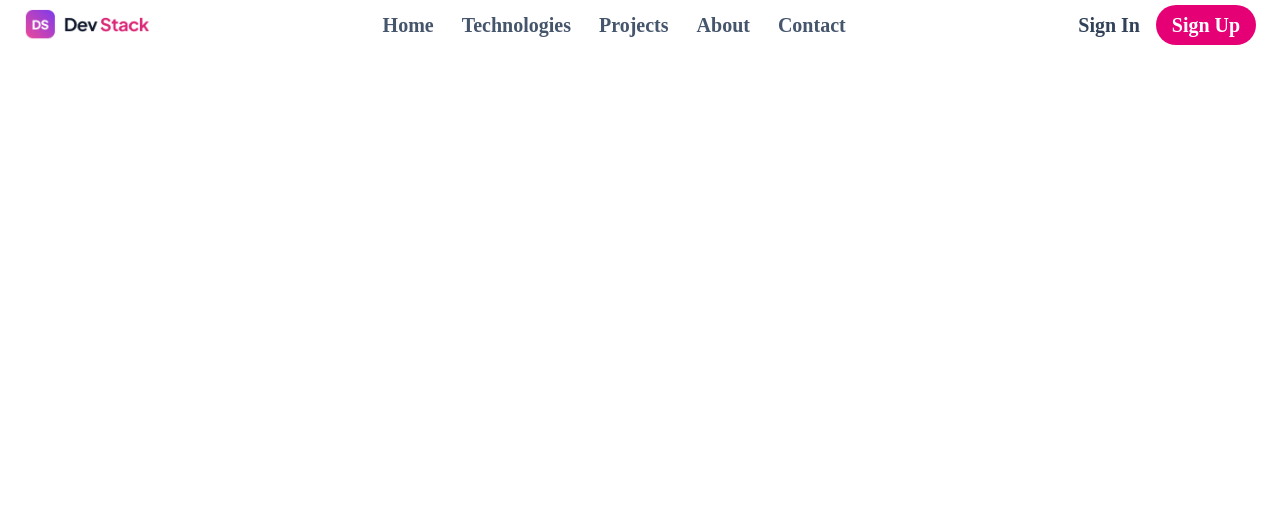
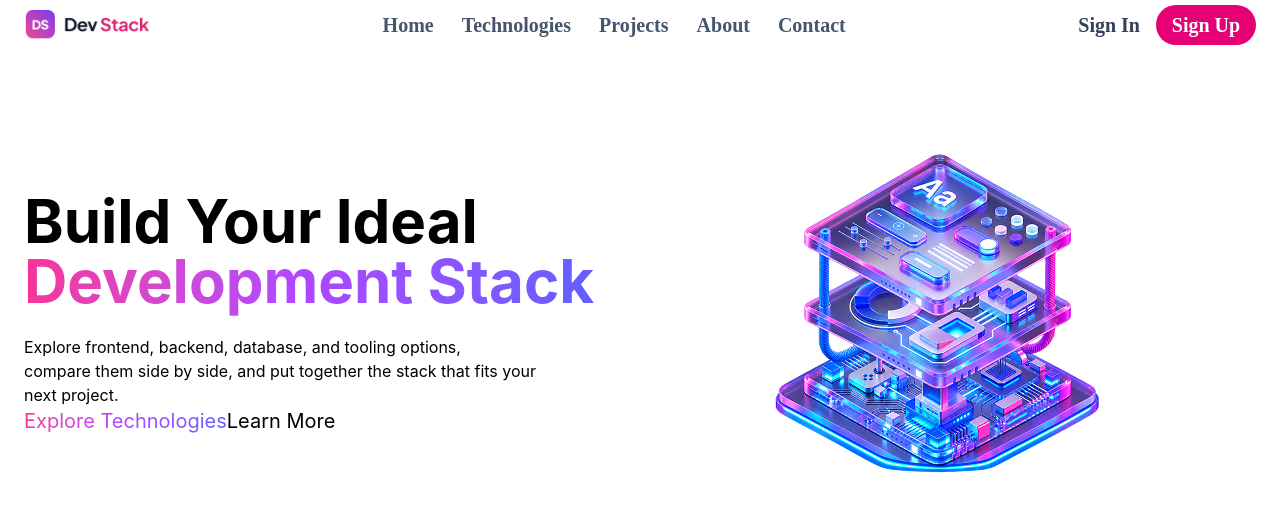
Before and after one commit to junayedhasan302/Assignment-05, a React (Vite) app: page / in a window 1280 px wide. Shown: the top 510 px of the page. Built offline with nearby package versions, Linux system fonts and the light colour scheme.

Commit message:
Basic Banner Prototype developed

```diff
--- a/src/App.tsx
+++ b/src/App.tsx
@@ -1,6 +1,7 @@
 import { use } from "react";
 import type { TechnologyType } from "./types/technology";
 import Nav from "./components/Nav";
+import Banner from "./components/Banner";
 
 // // 3
 // const TechnologyDataPromise = async ():Promise<TechnologyType[]> => {
@@ -20,6 +21,7 @@ function App() {
     <>
       {/* <h1 className="text-2xl text-red-900">DevStack</h1> */}
       <Nav/>
+      <Banner/>
     </>
   );
 }
--- /dev/null
+++ b/src/components/Banner.tsx
@@ -0,0 +1,40 @@
+import React from "react";
+import BannerImage from "../assets/banner-stack.png";
+const Banner = () => {
+  return (
+    <section  className="flex max-w-7xl  mx-auto px-6 flex items-center gap-20">
+        {/* Left */}
+      <div>
+        <div>
+
+            <h1 className="text-6xl font-bold">
+                Build Your Ideal <br />
+                <span className="text-6xl font-bold bg-gradient-to-r from-pink-500 via-purple-500 to-indigo-500 bg-clip-text text-transparent ">
+                Development Stack
+            </span>
+            </h1>
+            <br />
+
+
+
+          <p>
+            Explore frontend, backend, database, and tooling options,<br />compare
+            them side by side, and put together the stack that fits your<br />next
+            project.
+          </p>
+
+          <div>
+            <button className="bg-gradient-to-r from-pink-500 via-purple-500 to-indigo-500 bg-clip-text text-transparent text-xl">Explore Technologies</button>
+            <button className="text-xl">Learn More</button>
+          </div>
+        </div>
+      </div>
+      {/* Right  */}
+      <div>
+        <img src={BannerImage} alt="Banner Image" />
+      </div>
+    </section>
+  );
+};
+
+export default Banner;
```
